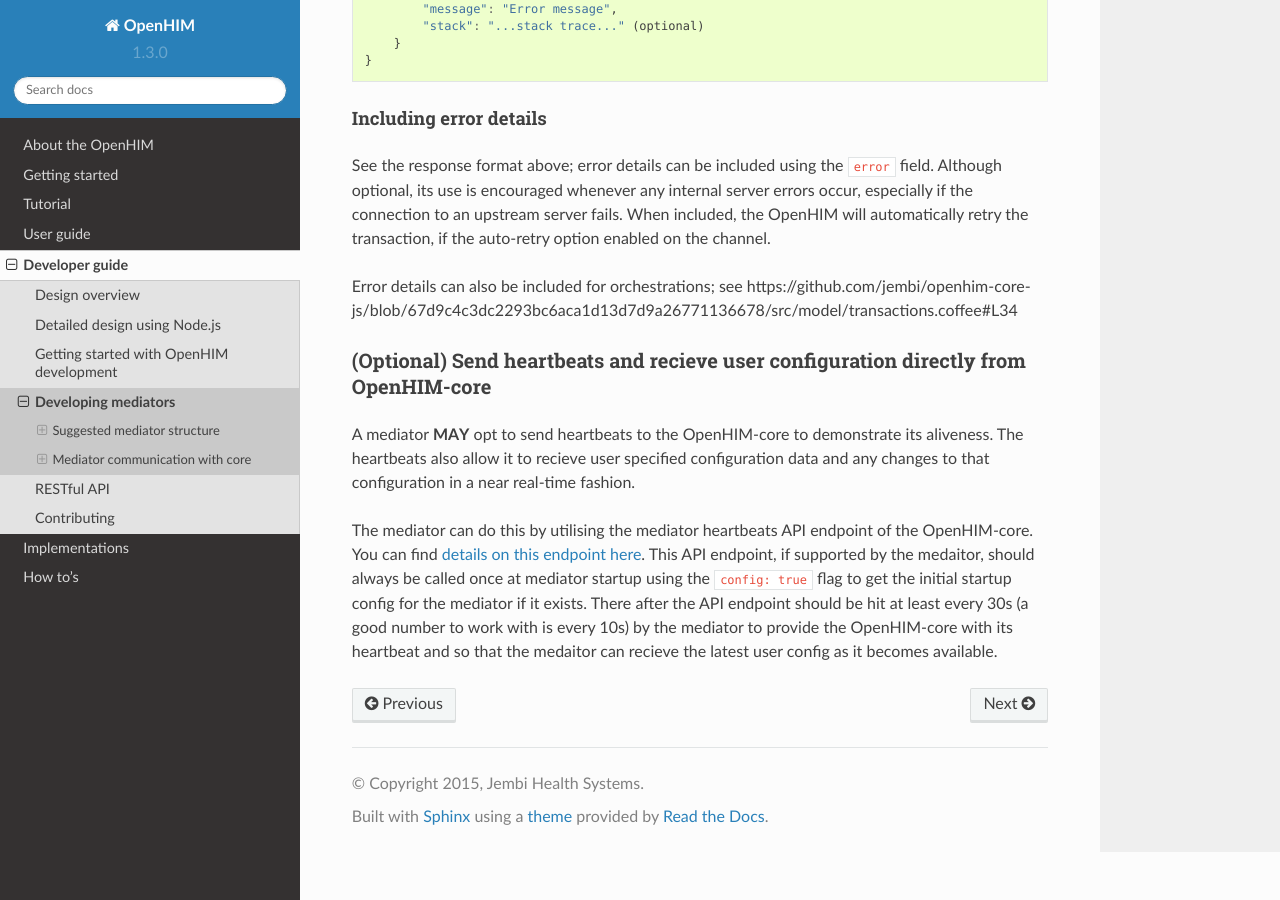
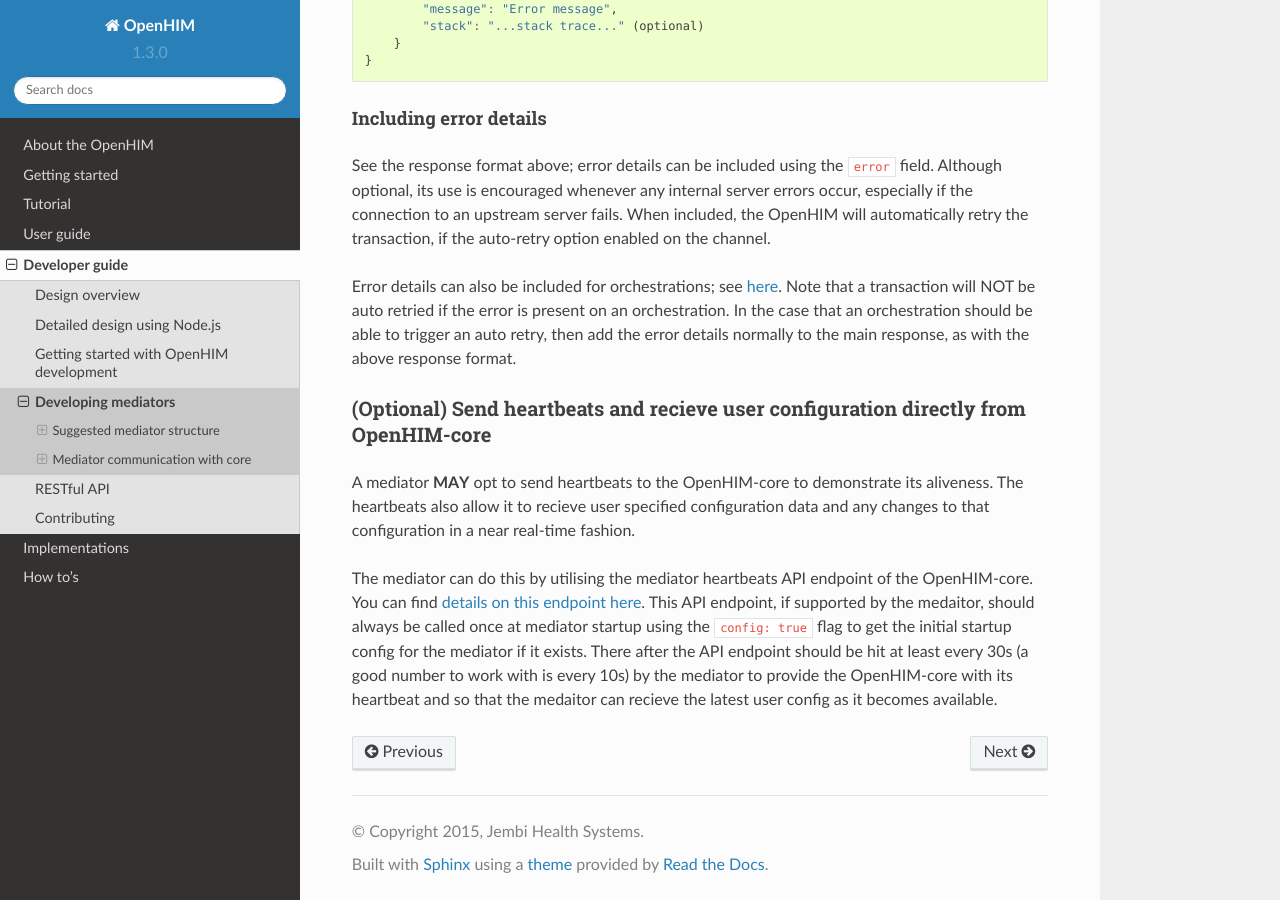
Before and after one commit to jembi/openhim-core-js, a Sphinx documentation site: the page built from docs/dev-guide/mediators.md, in a window 1280 px wide and 900 px high, scrolled down 8388 px. Built offline with Sphinx 7.4.7 and the Read the Docs theme 2.0.0, drawn with Linux system fonts in a browser that asks for light colours.

Commit message:
Add clarifying docs for orchestration errors

```diff
--- a/docs/dev-guide/mediators.md
+++ b/docs/dev-guide/mediators.md
@@ -297,7 +297,7 @@ The JSON object returned to the OpenHIM should take the following form:
 
 See the response format above; error details can be included using the `error` field. Although optional, its use is encouraged whenever any internal server errors occur, especially if the connection to an upstream server fails. When included, the OpenHIM will automatically retry the transaction, if the auto-retry option enabled on the channel.
 
-Error details can also be included for orchestrations; see https://github.com/jembi/openhim-core-js/blob/67d9c4c3dc2293bc6aca1d13d7d9a26771136678/src/model/transactions.coffee#L34
+Error details can also be included for orchestrations; see [here](https://github.com/jembi/openhim-core-js/blob/67d9c4c3dc2293bc6aca1d13d7d9a26771136678/src/model/transactions.coffee#L34). Note that a transaction will NOT be auto retried if the error is present on an orchestration. In the case that an orchestration should be able to trigger an auto retry, then add the error details normally to the main response, as with the above response format.
 
 ### (Optional) Send heartbeats and recieve user configuration directly from OpenHIM-core
 
```
